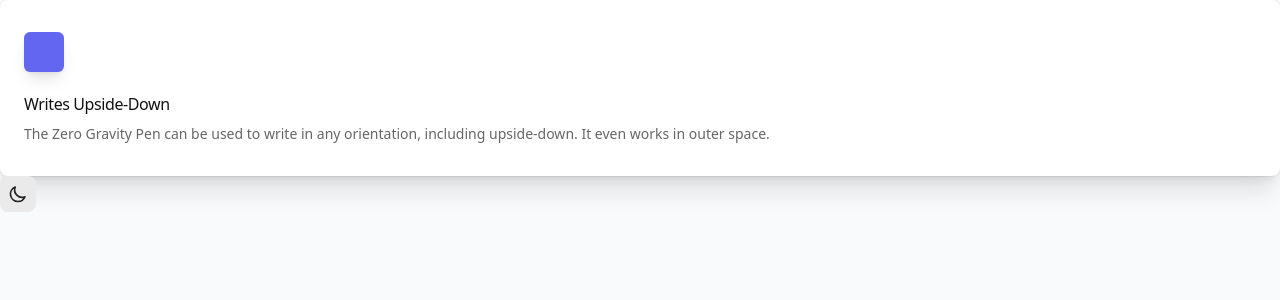
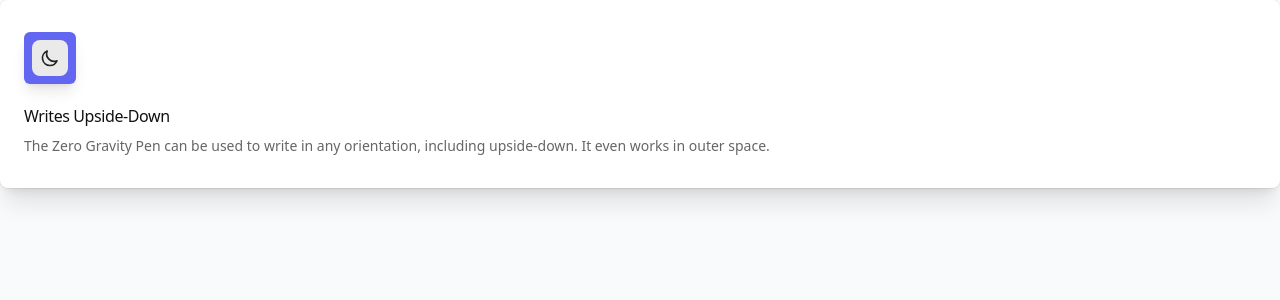
Before and after one commit to JhaAman/wolfhound, a Next.js app: page / in a window 1280 px wide. Shown: the top 300 px of the page. Built offline with nearby package versions, Linux system fonts and the light colour scheme; a web font is replaced by a local one.

Commit message:
getting started with the core webapp

```diff
--- a/pages/app/index.tsx
+++ b/pages/app/index.tsx
@@ -0,0 +1,19 @@
+import React, { ReactElement } from "react";
+import { Page } from "../../global";
+import AppLayout from "../../layout/AppLayout";
+
+interface Props {}
+
+const App: Page = () => {
+  return <div>Hello World</div>;
+};
+
+// Attach the landing layout (and other nested layouts) to the page
+App.getLayout = (page) => {
+  return (
+    // Attach the Landing layout with a meta component, decide on header/footer
+    <AppLayout>{page}</AppLayout>
+  );
+};
+
+export default App;
--- a/pages/index.tsx
+++ b/pages/index.tsx
@@ -1,11 +1,9 @@
-import type { NextPage } from "next";
-import Head from "next/head";
-import Image from "next/image";
+import { useEffect, useState } from "react";
 import { useTheme } from "next-themes";
+
+import { Page } from "../global";
+import LandingLayout from "../layout/LandingLayout";
 import { Meta } from "../components/landing/Meta";
-import LandingLayout from "../layout/LandingLayout";
-import { Page } from "../global";
-import { useEffect, useState } from "react";
 
 const Home: Page = () => {
   const [mounted, setMounted] = useState(false);
@@ -14,34 +12,17 @@ const Home: Page = () => {
   useEffect(() => setMounted(true), []);
 
   return (
-    <div>
     <div className="px-6 py-8 bg-white rounded-lg shadow-xl dark:bg-gray-900 ring-1 ring-gray-900/5">
       <div>
         <span className="inline-flex items-center justify-center p-2 bg-indigo-500 rounded-md shadow-lg">
-            <svg
-              className="w-6 h-6 text-white"
-              xmlns="http://www.w3.org/2000/svg"
-              fill="none"
-              viewBox="0 0 24 24"
-              stroke="currentColor"
-              aria-hidden="true"
-            ></svg>
-          </span>
-        </div>
-        <h3 className="mt-5 text-base font-medium tracking-tight text-gray-900 dark:text-white">
-          Writes Upside-Down
-        </h3>
-        <p className="mt-2 text-sm text-gray-500 dark:text-gray-400">
-          The Zero Gravity Pen can be used to write in any orientation,
-          including upside-down. It even works in outer space.
-        </p>
-      </div>
           {/* A button to switch dark mode */}
           <button
             aria-label="Toggle Dark Mode"
             type="button"
             className="flex items-center justify-center transition-all bg-gray-200 rounded-lg w-9 h-9 dark:bg-gray-600 hover:ring-2 ring-gray-300"
-        onClick={() => setTheme(resolvedTheme === "dark" ? "light" : "dark")}
+            onClick={() =>
+              setTheme(resolvedTheme === "dark" ? "light" : "dark")
+            }
           >
             {mounted && (
               <svg
@@ -69,6 +50,15 @@ const Home: Page = () => {
               </svg>
             )}
           </button>
+        </span>
+      </div>
+      <h3 className="mt-5 text-base font-medium tracking-tight text-gray-900 dark:text-white">
+        Writes Upside-Down
+      </h3>
+      <p className="mt-2 text-sm text-gray-500 dark:text-gray-400">
+        The Zero Gravity Pen can be used to write in any orientation, including
+        upside-down. It even works in outer space.
+      </p>
     </div>
   );
 };
```
Lines whose indentation alone changed are shown as unchanged.
